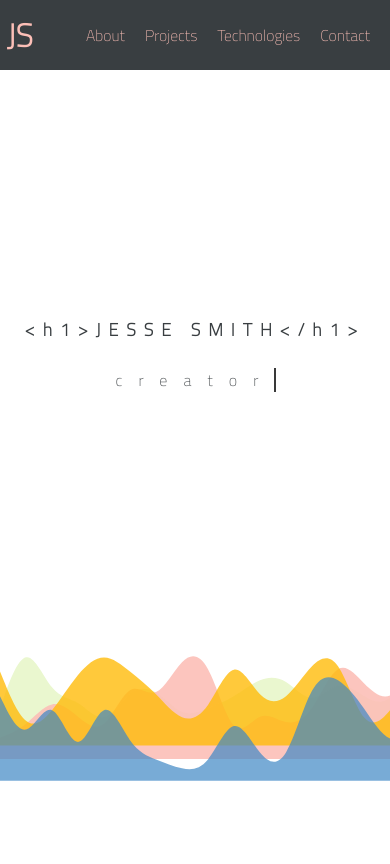
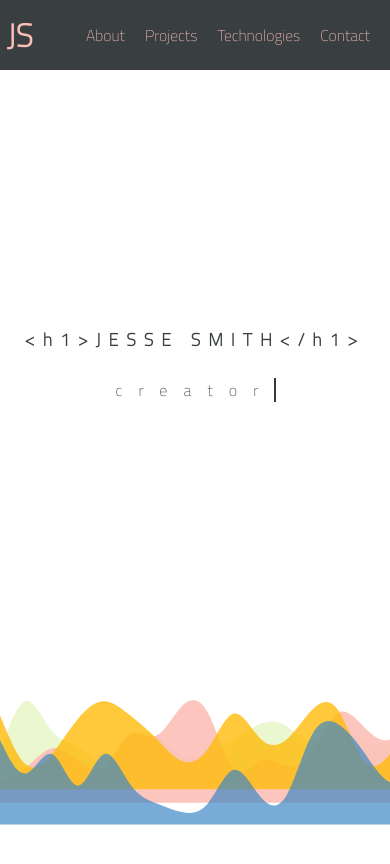
Before and after one commit to jessesmith-13/jesseportfolio, a React app: page / in a window 390 px wide. Shown: the top 864 px of the page. Built offline with nearby package versions, Linux system fonts and the light colour scheme; a web font is replaced by a local one.

Commit message:
resizing home page for mobile

```diff
--- a/public/styles/sass/_home.scss
+++ b/public/styles/sass/_home.scss
@@ -95,7 +95,7 @@
 
 @media (max-width: 600px) {
   .mainContainer {
-    height: 100vh;
+    height: 100vh !important;
   }
   //   .homeSection {
   //     height: 100%;
@@ -105,7 +105,7 @@
     height: 50% !important;
     //     width: auto !important;
   }
-  //   #wave {
-  //     width: auto !important;
-  //   }
+  // #wave {
+  // width: auto !important;
+  // }
 }
--- a/public/styles/style.css
+++ b/public/styles/style.css
@@ -126,7 +126,7 @@
 
 @media (max-width: 600px) {
   .mainContainer {
-    height: 100vh;
+    height: 100vh !important;
   }
 
   .waveContainer {
@@ -224,7 +224,7 @@
 
 @media (max-width: 600px) {
   .mainContainer {
-    height: 100vh;
+    height: 100vh !important;
   }
 
   .waveContainer {
@@ -462,7 +462,7 @@ div .leftSideProjectDescription {
 
 @media (max-width: 600px) {
   .mainContainer {
-    height: 100vh;
+    height: 100vh !important;
   }
 
   .waveContainer {
@@ -632,7 +632,7 @@ div.technologiesSection .column4 {
 
 @media (max-width: 600px) {
   .mainContainer {
-    height: 100vh;
+    height: 100vh !important;
   }
 
   .waveContainer {
```
